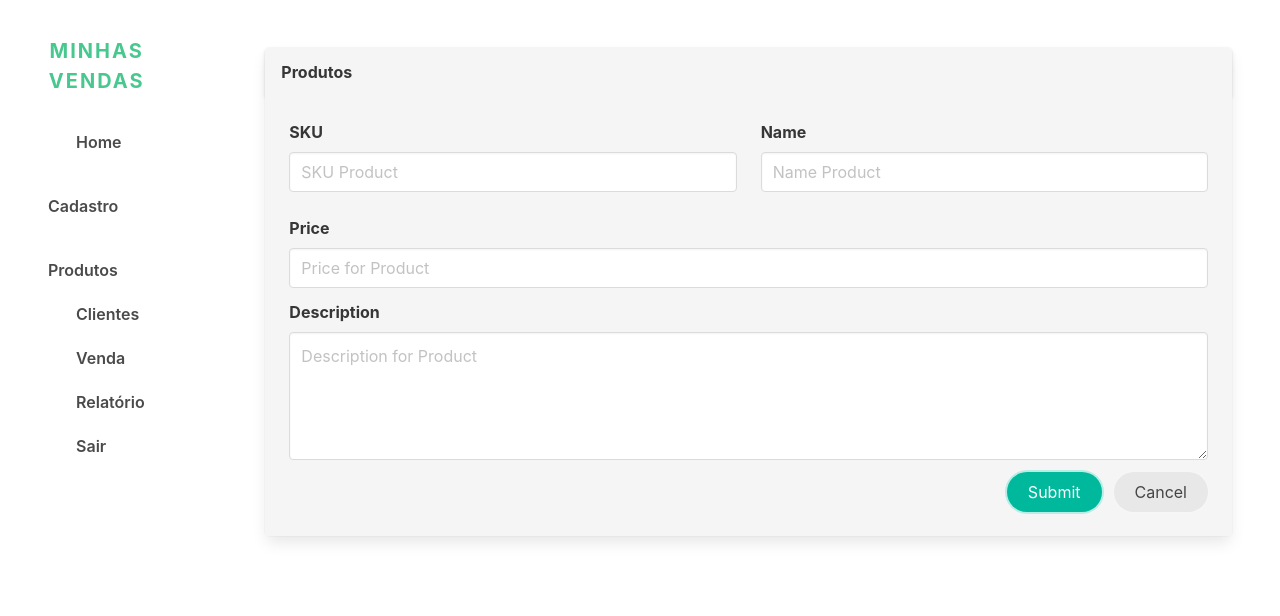
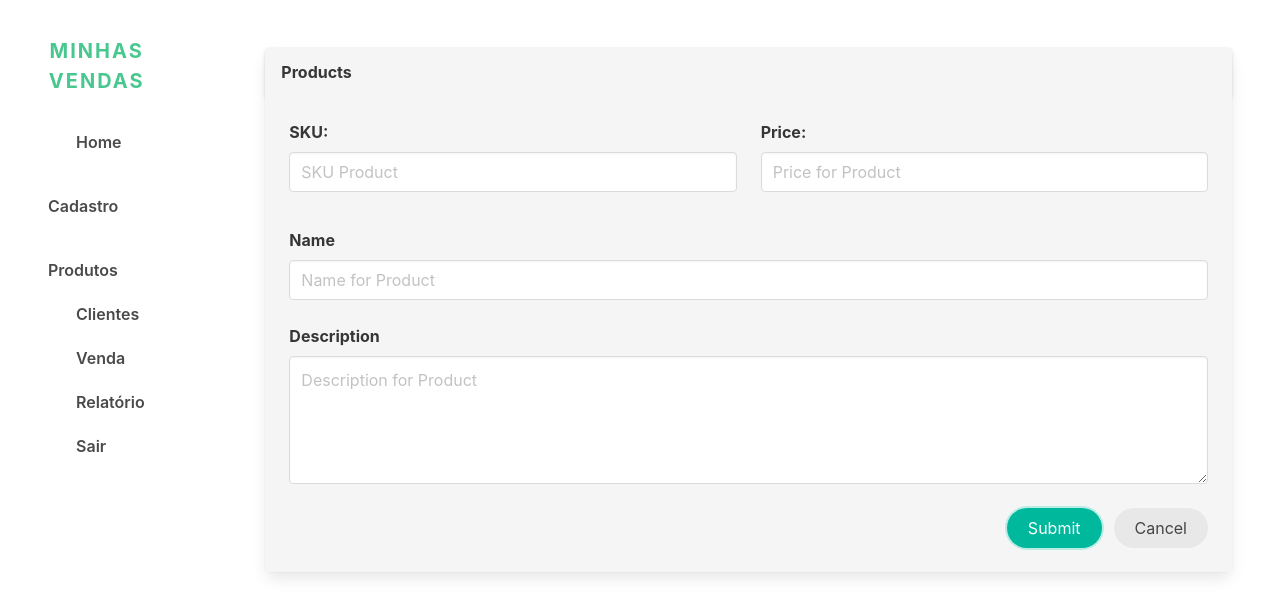
Before and after one commit to 0tavioPascoal/dsvendas, a Next.js app: page /cadastro in a window 1280 px wide. Shown: the top 616 px of the page. Built offline with nearby package versions, Linux system fonts and the light colour scheme.

Commit message:
"Feat: building input components and initial logic"

```diff
--- /dev/null
+++ b/src/@types/inputs/InputProps.ts
@@ -0,0 +1,8 @@
+import { InputHTMLAttributes } from "react"
+
+
+export interface InputProps extends InputHTMLAttributes<HTMLInputElement>{
+  onChange?: (value : any) => void,
+  label: string,
+  columnClass : string
+}
--- a/src/app/cadastro/page.tsx
+++ b/src/app/cadastro/page.tsx
@@ -1,55 +1,90 @@
+"use client";
+
+import { Input } from "@/components/common/input";
 import { Layout } from "@/components/Layout/layout";
+import { useState } from "react";
 
 export default function Cadastro() {
+  const [sku, setSku] = useState("");
+  const [price, setPrice] = useState("");
+  const [name, setName] = useState("");
+  const [description, setDesc] = useState("");
+
+  const submit = () => {
+    const produto = {
+      sku,
+      price,
+      name,
+      description,
+    };
+
+
+    console.log(produto);
+  };
+
   return (
-    <Layout titulo="Produtos">
+    <Layout titulo="Products">
       <section className="columns">
-        <div className="column is-half">
-          <div className="field">
-            <label className="label">SKU</label>
-            <div className="control">
-              <input className="input" type="text" placeholder="SKU Product" />
-            </div>
-          </div>
-        </div>
+        <Input
+          id="sku"
+          value={sku}
+          onChange={setSku}
+          columnClass="is-half"
+          label="SKU: "
+          placeholder="SKU Product"
+        />
 
-        <div className="column is-half">
-          <div className="field">
-            <label className="label">Name</label>
-            <div className="control">
-              <input className="input" type="text" placeholder="Name Product" />
-            </div>
-          </div>
-        </div>
+        <Input
+          columnClass="is-half"
+          label="Price: "
+          id="price"
+          onChange={setPrice}
+          value={price}
+          placeholder="Price for Product"
+        />
       </section>
 
-      <div className="field">
-        <label className="label">Price</label>
-        <div className="control">
-          <input
-            className="input"
-            type="text"
-            placeholder="Price for Product"
-          />
-        </div>
+      <div className="columns">
+        <Input
+          columnClass="is-full"
+          label="Name"
+          id="name"
+          value={name}
+          onChange={setName}
+          placeholder="Name for Product"
+        />
       </div>
 
-      <div className="field">
-        <label className="label">Description</label>
-        <div className="control">
-          <textarea
-            className="textarea"
-            placeholder="Description for Product"
-          ></textarea>
+      <div className="columns">
+        <div className="field column is-full">
+          <label className="label" htmlFor="desc">
+            Description
+          </label>
+          <div className="control">
+            <textarea
+              className="textarea"
+              id="desc"
+              value={description}
+              onChange={(e) => setDesc(e.target.value)}
+              placeholder="Description for Product"
+            ></textarea>
+          </div>
         </div>
       </div>
 
       <div className="field is-grouped is-grouped-right">
         <p className="control">
-          <button className="button is-primary is-rounded is-hovered is-focused is-active">Submit</button>
+          <button
+            className="button is-primary is-rounded is-hovered is-focused is-active"
+            onClick={submit}
+          >
+            Submit
+          </button>
         </p>
         <p className="control">
-          <button className="button is-light is-rounded is-hovered is-focused is-active">Cancel</button>
+          <button className="button is-light is-rounded is-hovered is-focused is-active">
+            Cancel
+          </button>
         </p>
       </div>
     </Layout>
--- a/src/components/Layout/layout.tsx
+++ b/src/components/Layout/layout.tsx
@@ -1,6 +1,6 @@
 import React from "react";
 import { Menu } from "./menu";
-import { LayoutProps } from "@/types/layout/layoutprops";
+import { LayoutProps } from "@/@types/layout/layoutprops";
 
 export const Layout: React.FC<LayoutProps> = (props:LayoutProps) => {
   return(
--- a/src/components/Layout/menu/menuItens.tsx
+++ b/src/components/Layout/menu/menuItens.tsx
@@ -1,5 +1,5 @@
 import React from "react";
-import { MenuItensProps } from "@/types/menu/MenuItens";
+import { MenuItensProps } from "@/@types/menu/MenuItens";
 import Link from "next/link";
 
 export const MenuItens: React.FC<MenuItensProps> = (props: MenuItensProps) => {
--- /dev/null
+++ b/src/components/common/input/index.tsx
@@ -0,0 +1,23 @@
+import { InputProps } from "@/@types/inputs/InputProps";
+import React from "react";
+
+export const Input: React.FC<InputProps> = ({
+  onChange,
+  label,
+  columnClass,
+  id,
+  ...inputProps
+}: InputProps) => {
+  return (
+    <div className={`field column ${columnClass}`}>
+      <label className="label" htmlFor="sku">{label}</label>
+      <div className="control">
+        <input className="input"
+          id={id}
+          {...inputProps}
+          onChange={(e) => onChange?.(e.target.value)}
+        />
+      </div>
+    </div>
+  );
+};
```
Also changed, not shown: src/@types/layout/layoutprops.ts (renamed from src/types/layout/layoutprops.ts), src/@types/menu/MenuItens.ts (renamed from src/types/menu/MenuItens.ts).
